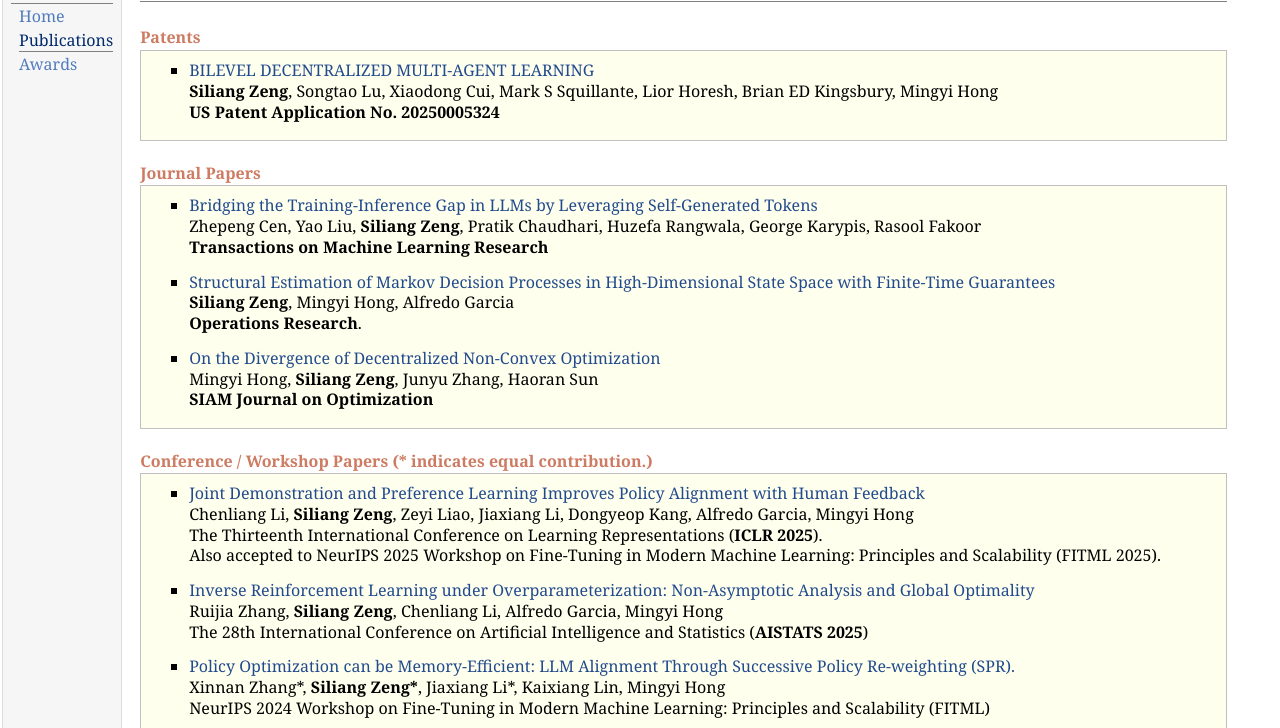
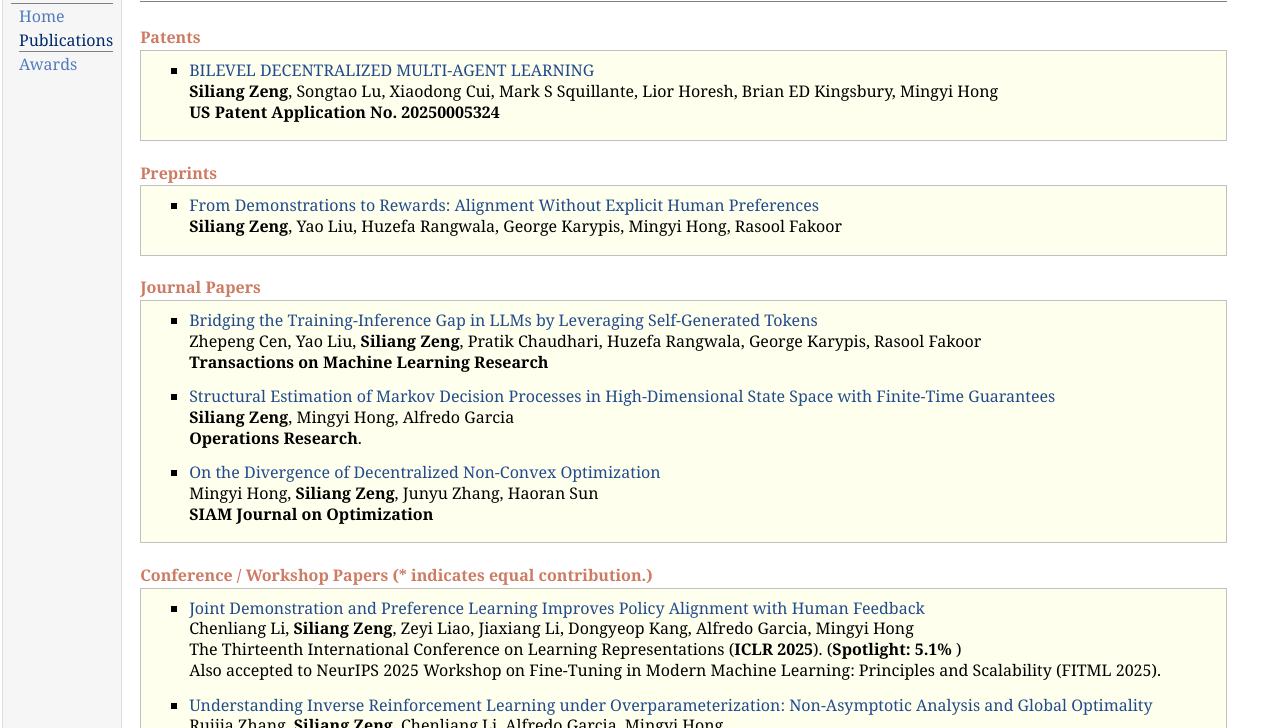
Before and after one commit to SiliangZeng/siliangzeng.github.io, a plain HTML site: page publications.html in a window 1280 px wide. Shown: the part 48-776 px from the top of the page. Drawn offline with Linux system fonts and the light colour scheme.

Commit message:
update paper

```diff
--- a/publications.html
+++ b/publications.html
@@ -31,6 +31,15 @@
 </ul>
 </div></div>
 <div class="infoblock">
+<div class="blocktitle">Preprints</div>
+<div class="blockcontent">
+<ul>
+<li><p><a href="https://openreview.net/pdf?id=mltelO89Ve">From Demonstrations to Rewards: Alignment Without Explicit Human Preferences</a> <br />
+<b>Siliang Zeng</b>, Yao Liu, Huzefa Rangwala, George Karypis, Mingyi Hong, Rasool Fakoor <br /></p>
+</li>
+</ul>
+</div></div>
+<div class="infoblock">
 <div class="blocktitle">Journal Papers</div>
 <div class="blockcontent">
 <ul>
@@ -59,12 +68,12 @@ Mingyi Hong, <b>Siliang Zeng</b>, Junyu Zhang, Haoran Sun <br />
 <ul>
 <li><p><a href="https://arxiv.org/pdf/2406.06874">Joint Demonstration and Preference Learning Improves Policy Alignment with Human Feedback</a> <br />
 Chenliang Li, <b>Siliang Zeng</b>, Zeyi Liao, Jiaxiang Li, Dongyeop Kang, Alfredo Garcia, Mingyi Hong <br />
-The Thirteenth International Conference on Learning Representations (<b>ICLR 2025</b>). <br />
+The Thirteenth International Conference on Learning Representations (<b>ICLR 2025</b>). (<b>Spotlight: 5.1% </b>) <br />
 Also accepted to NeurIPS 2025 Workshop on Fine-Tuning in Modern Machine Learning: Principles and Scalability (FITML 2025). <br /></p>
 </li>
 </ul>
 <ul>
-<li><p><a href="Understanding">Inverse Reinforcement Learning under Overparameterization: Non-Asymptotic Analysis and Global Optimality</a> <br />
+<li><p><a href="https://openreview.net/forum?id=j4CbQGb0iF">Understanding Inverse Reinforcement Learning under Overparameterization: Non-Asymptotic Analysis and Global Optimality</a> <br />
 Ruijia Zhang, <b>Siliang Zeng</b>, Chenliang Li, Alfredo Garcia, Mingyi Hong <br />
 The 28th International Conference on Artificial Intelligence and Statistics (<b>AISTATS 2025</b>) <br /></p>
 </li>
```
Also changed, not shown: index.html (+1 -1 lines), 2 other files.
